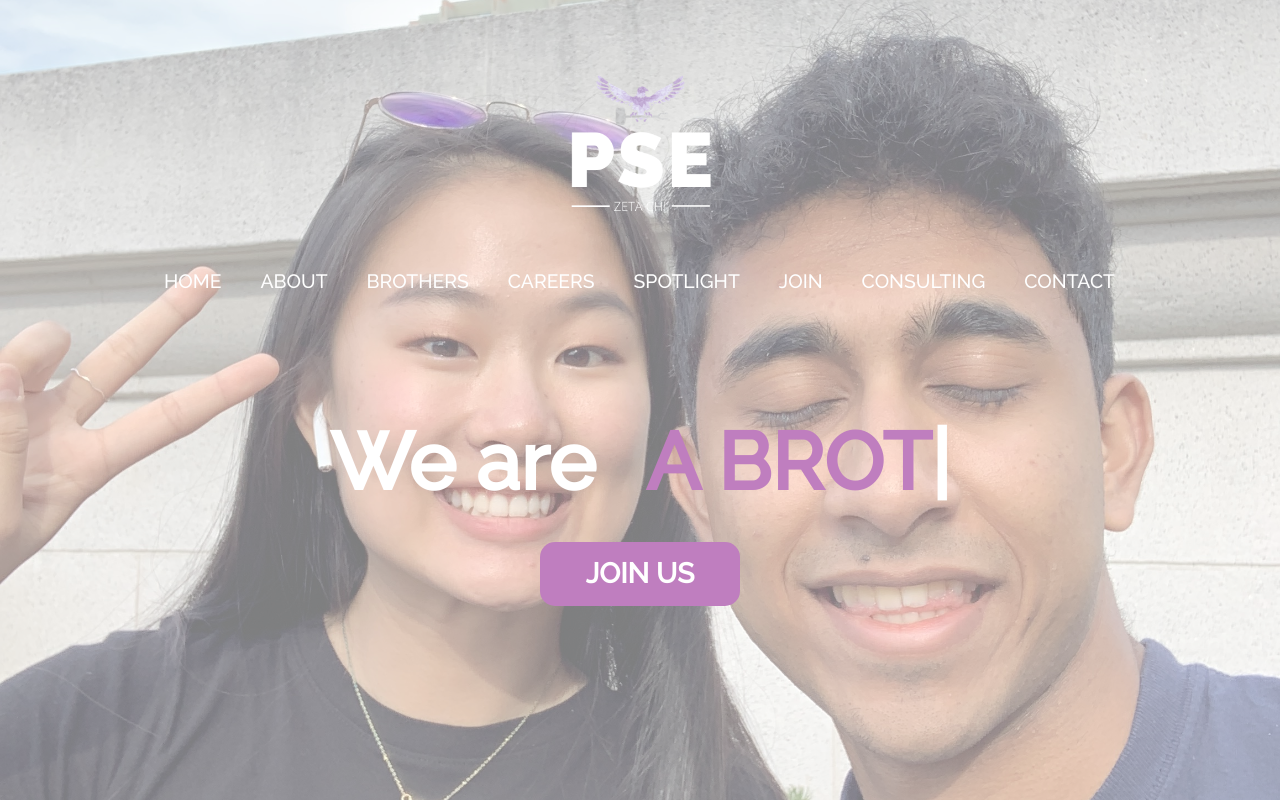
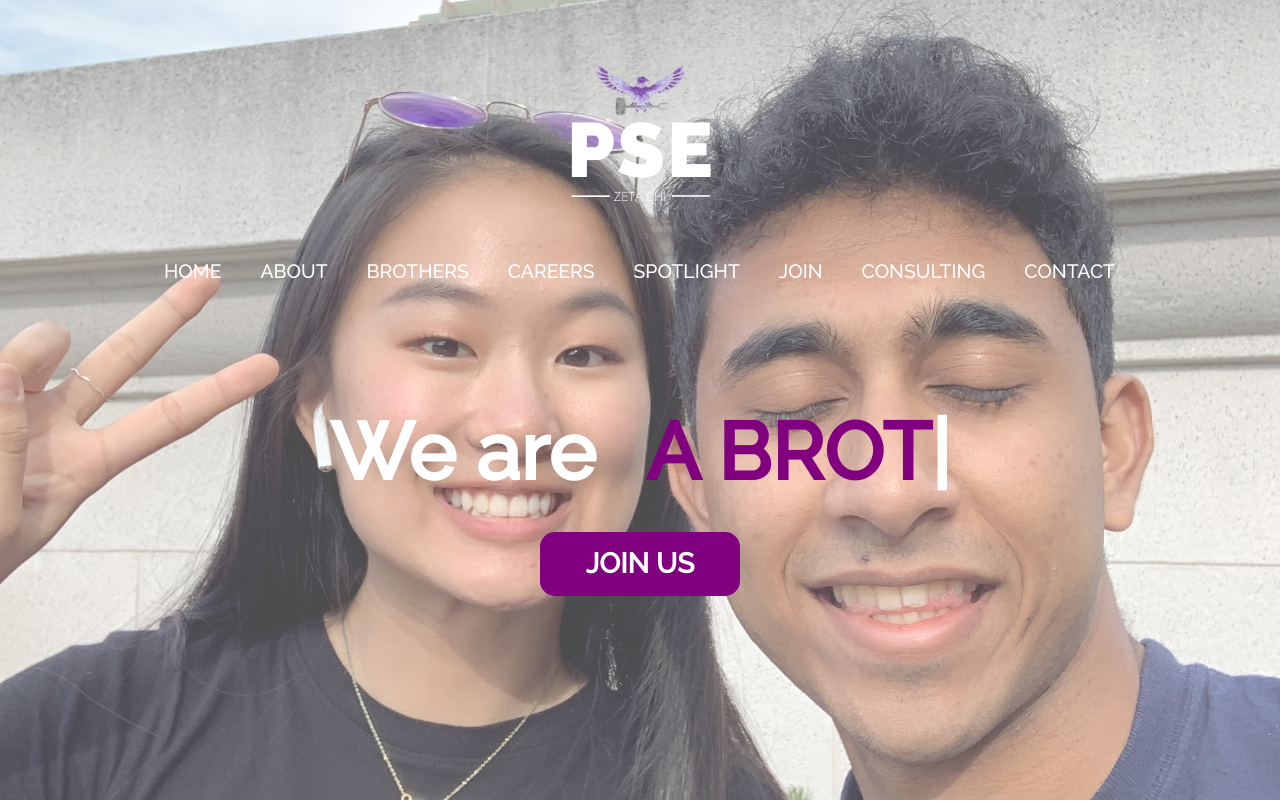
Before and after one commit to BerkeleyPSE/PSE-Website, a website: page src/index.html in a window 1280 px wide. Shown: the top 802 px of the page. Drawn offline with nearby package versions, Linux system fonts and the light colour scheme; files that its build step writes are made by us from their sources.

Commit message:
fixed backgroun opacity

```diff
--- a/src/css/main.scss
+++ b/src/css/main.scss
@@ -17,16 +17,24 @@ html, body{
 }
 
 .header{
-  padding: 10px 0;
-  height: 100%;
-  background: url("../assets/background.JPG");
-  background-size: cover;
-  background-position: center;
-  background-repeat: no-repeat;
-  opacity: 0.5;
+  &::before {
+    content: "";
+    padding: 10px 0;
+    height: 100%;
+    background: url("../assets/background.JPG");
+    background-position: center;
+    background-size: cover;
+    position: absolute;
+    top: 0px;
+    right: 0px;
+    bottom: 0px;
+    left: 0px;
+    opacity: 0.7;
+  }
 }
 
 #logo{
+  position: relative;
   width: 300px;
   max-width: 300px;
   text-align: center;
@@ -69,6 +77,7 @@ html, body{
 
 .typed{
   text-align: center;
+  position: relative;
   font-size: 5em;
   color: white;
   font-weight: 1000;
@@ -78,6 +87,7 @@ html, body{
 
 #typed{
   text-align: center;
+  position: relative;
   color: white;
   font-weight: 1000;
   color: purple;
@@ -87,6 +97,7 @@ html, body{
 
 .join-button {
   border-radius: 15px;
+  position: relative;
   background-color: purple;
   border: none;
   color: #FFFFFF;
```
